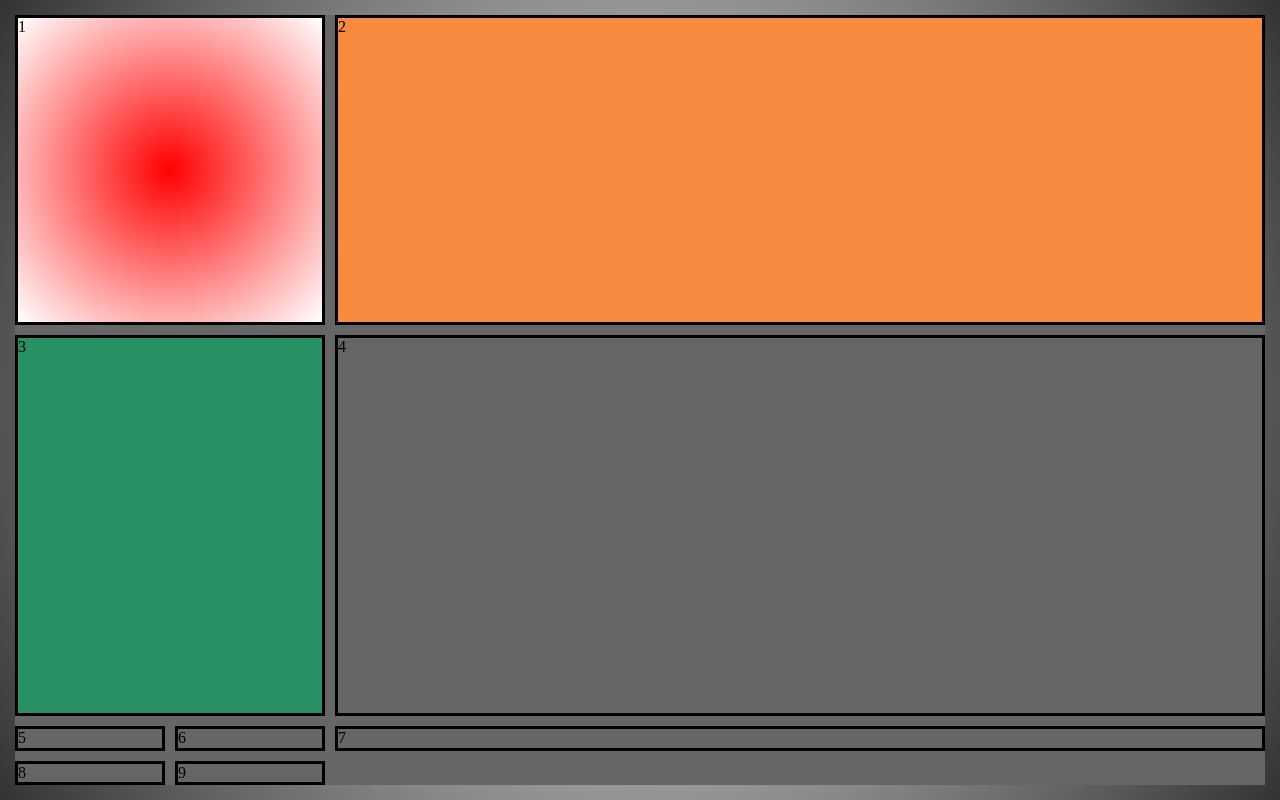
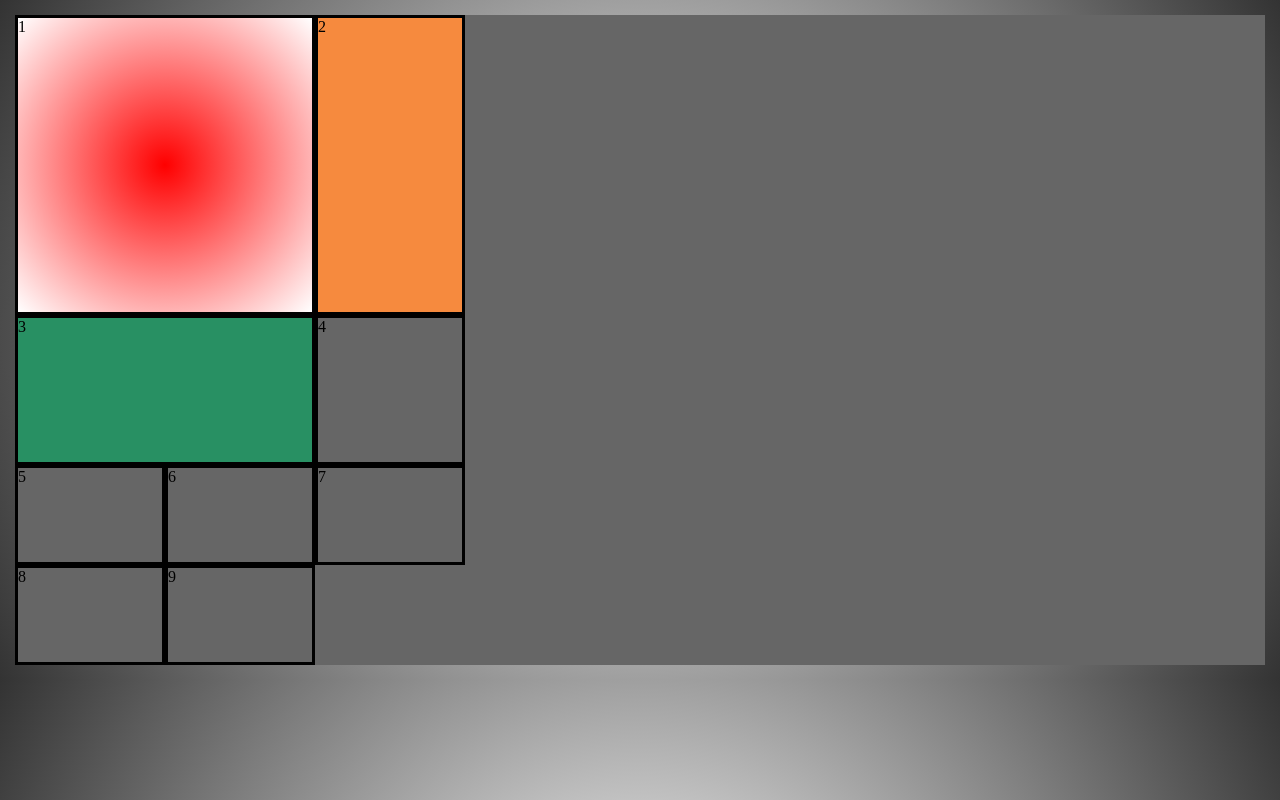
Before and after one commit to juanupla/CSS_Basico, a website: page CSSSeptimoScript.html in a window 1280 px wide. Drawn offline with Linux system fonts and the light colour scheme.

Commit message:
primeros avances grid

```diff
--- a/CSSseptimo.css
+++ b/CSSseptimo.css
@@ -2,18 +2,20 @@ body
 {
     background:radial-gradient(circle,#fff,#333);
     padding:15px;
-    height:100vh;
+/*    height:100vh;*/
 }
 
 .grid-container {
     display: grid;
-    grid-template-rows: 150px 150px 1fr; /*o se puede escribir en la propiedad repeat(3,150px) 1fr; para abreviar*/
-    grid-template-columns: 150px 150px 1fr; /*el fr funciona muy similar a un flex-growth*/
+    grid-template-rows: 150px 150px 150px /*1fr*/; /*o se puede escribir en la propiedad repeat(3,150px) 1fr; para abreviar*/
+    grid-template-columns: 150px 150px 150px/*1fr*/; /*el fr funciona muy similar a un flex-growth*/
 /*    grid-auto-rows:auto;*/
 /*    grid-auto-columns:auto;*/
-    grid-gap: 10px; /* también existe el grid-colum-gap y el grid-row-gap*/
+    /*grid: 10px;*/ /* también existe el grid-colum-gap y el grid-row-gap*/
     background-color:#666;
     height:100%;
+
+
 }
 
 .grid-item{
@@ -40,3 +42,9 @@ body
 }
 
 /*empezando con grid implicito */
+
+.grid-container {
+    /*grid-auto-columns: 100px; */ /*del espacio nulo de las celdas*/
+    grid-auto-flow: row; /*orden de la grilla column - row*/
+    grid-auto-rows: 100px; /*del espacio nulo de las celdas*/
+}
```
